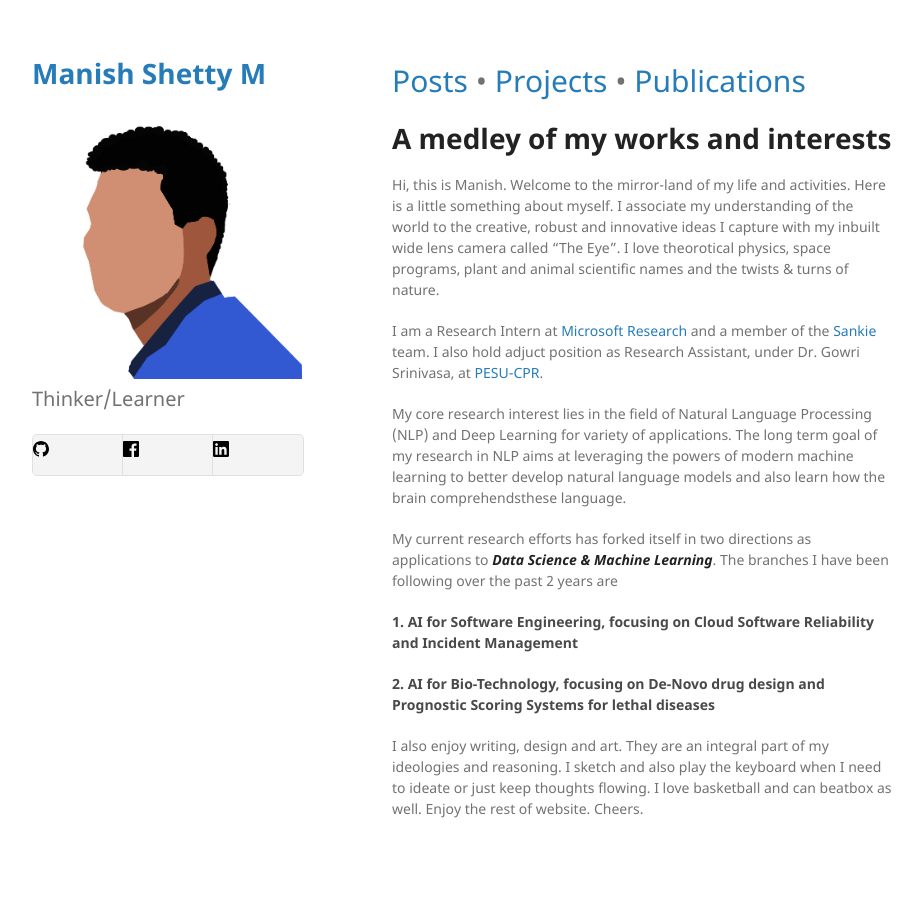
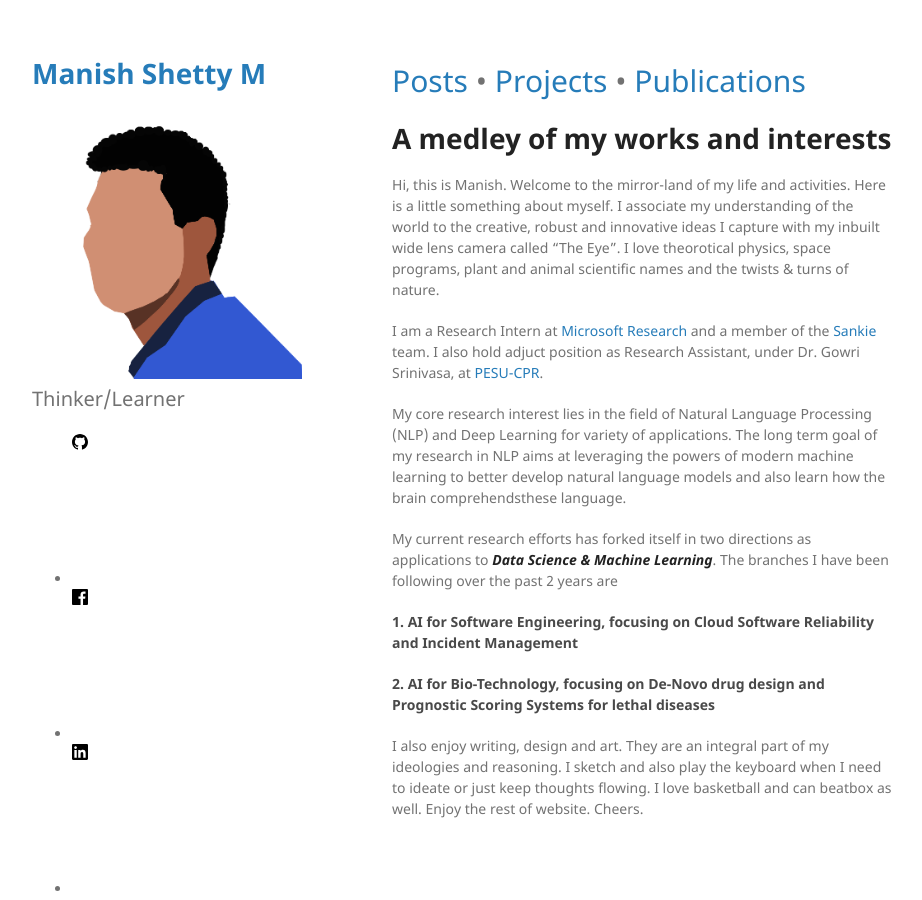
Before and after one commit to manishshettym/manishshettym.github.io, a Jekyll site: the page built from index.md, in a window 1280 px wide. Shown: the whole page, without its empty margins (178-1100 px from the left). Built offline with Jekyll 4.4.1, drawn with Linux system fonts in a browser that asks for light colours.

Commit message:
social bar

```diff
--- a/_layouts/default.html
+++ b/_layouts/default.html
@@ -22,14 +22,14 @@
 
         <p style="font-size:20px;">{{ site.description | default: site.github.project_tagline }}</p>
 
-        <ul class="downloads">
+        <ul>
           <li><a rel="me" href="https://github.com/manishshettym" title="{{ My github | escape }}"><svg class="svg-icon grey"><use xlink:href="{{ '/assets/minima-social-icons.svg#github' | relative_url }}"></use></svg></a></li>
           <li><a rel="me" href="https://www.facebook.com/manish.shetty.501" title="My Facebook"><svg class="svg-icon grey"><use xlink:href="{{ '/assets/minima-social-icons.svg#facebook' | relative_url }}"></use></svg></a></li>
           <li><a rel="me" href="https://www.linkedin.com/in/manishshettym" title="My LinkedIn"><svg class="svg-icon grey"><use xlink:href="{{ '/assets/minima-social-icons.svg#linkedin' | relative_url }}"></use></svg></a></li>
         </ul>
 
         {% if site.show_downloads %}
-        <ul>
+        <ul class="downloads">
           <li><a href="{{ site.github.zip_url }}">Download <strong>ZIP File</strong></a></li>
           <li><a href="{{ site.github.tar_url }}">Download <strong>TAR Ball</strong></a></li>
           <li><a href="{{ site.github.repository_url }}">View On <strong>GitHub</strong></a></li>
```
